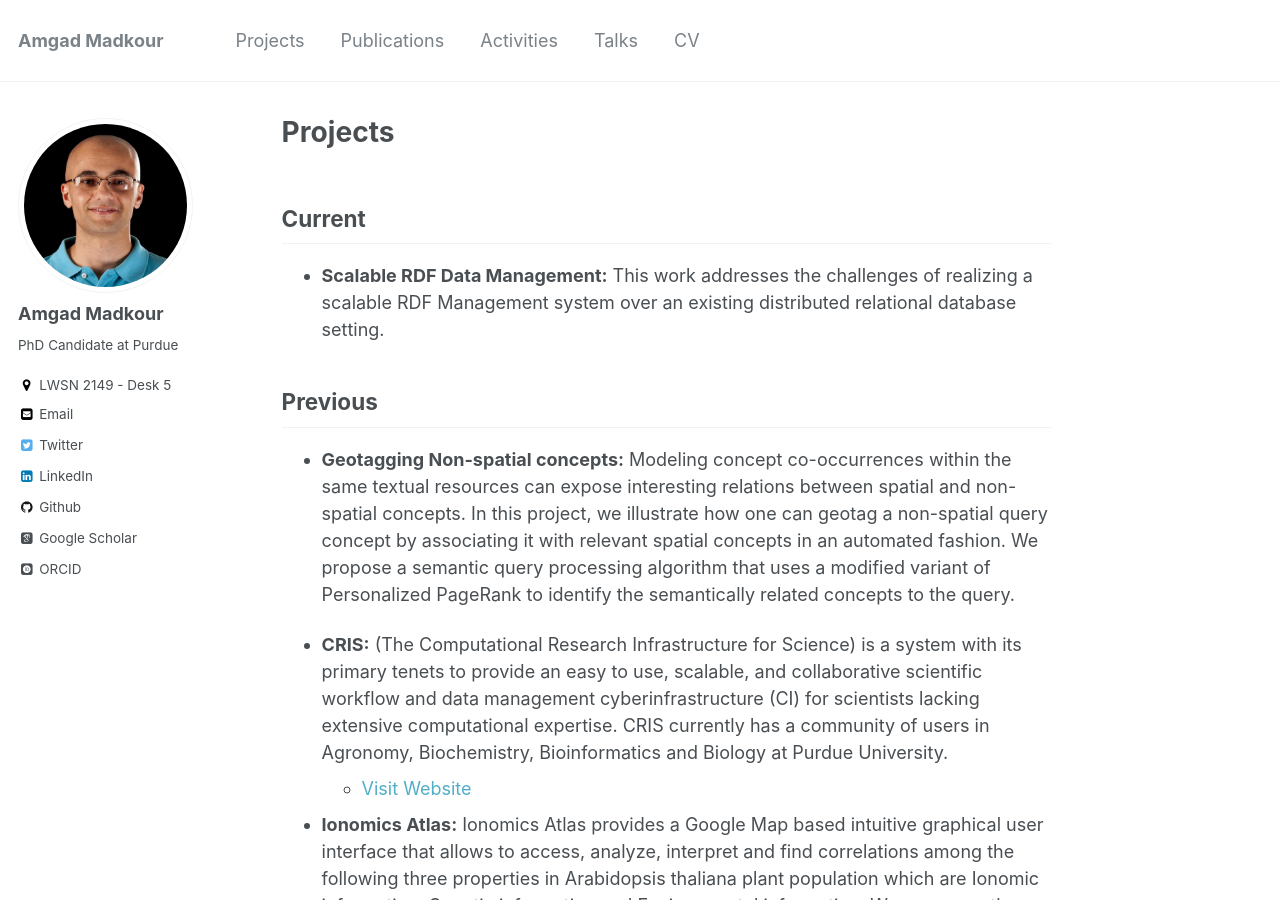
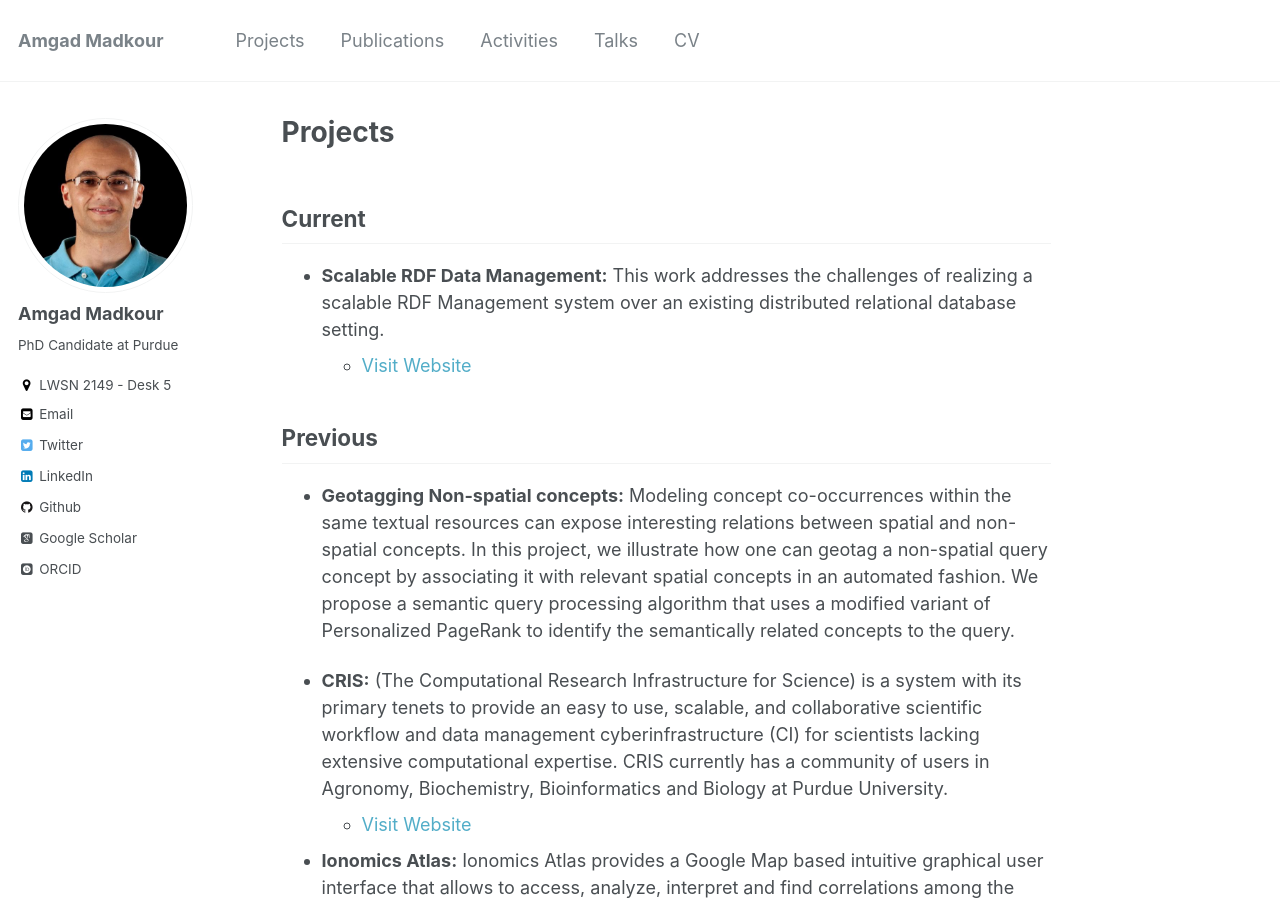
Before and after one commit to amgadmadkour/amgadmadkour.github.io, a Jekyll site: the page built from _pages/projects.md, in a window 1280 px wide and 900 px high. Built offline with Jekyll 4.4.1, drawn with Linux system fonts in a browser that asks for light colours; some web fonts are replaced.

Commit message:
Updated projects

```diff
--- a/_pages/projects.md
+++ b/_pages/projects.md
@@ -8,13 +8,14 @@ author_profile: true
 ## Current
 
 * **Scalable RDF Data Management:** This work addresses the challenges of realizing a scalable RDF Management system over an existing distributed relational database setting.
+  * [Visit Website](https://github.com/amgadmadkour/knowledgecubes)
 
 ## Previous
 
 * **Geotagging Non-spatial concepts:** Modeling concept co-occurrences within the same textual resources can expose interesting relations between spatial and non-spatial concepts. In this project, we illustrate how one can geotag a non-spatial query concept by associating it with relevant spatial concepts in an automated fashion. We propose a semantic query processing algorithm that uses a modified variant of Personalized PageRank to identify the semantically related concepts to the query.
 
 * **CRIS:** (The Computational Research Infrastructure for Science) is a system with its primary tenets to provide an easy to use, scalable, and collaborative scientific workflow and data management cyberinfrastructure (CI) for scientists lacking extensive computational expertise. CRIS currently has a community of users in Agronomy, Biochemistry, Bioinformatics and Biology at Purdue University.
-  * [Visit Website](https://cris.cyber.purdue.edu/)
+  * [Visit Website](https://cris.cyber.purdue.edu)
 
 * **Ionomics Atlas:** Ionomics Atlas provides a Google Map based intuitive graphical user interface that allows to access, analyze, interpret and find correlations among the following three properties in Arabidopsis thaliana plant population which are Ionomic information, Genetic information and Environmental information. We are currently adding statistical tools to the system in order for biologists to have more control over tailored datasets of accessions.
   * [Visit Website](http://www.ionomicshub.org/ionomicsatlas)
```
